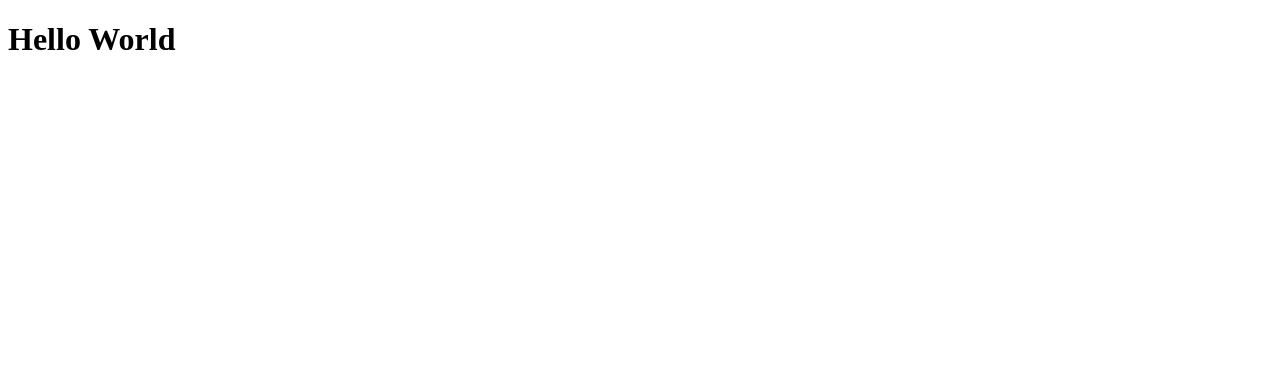
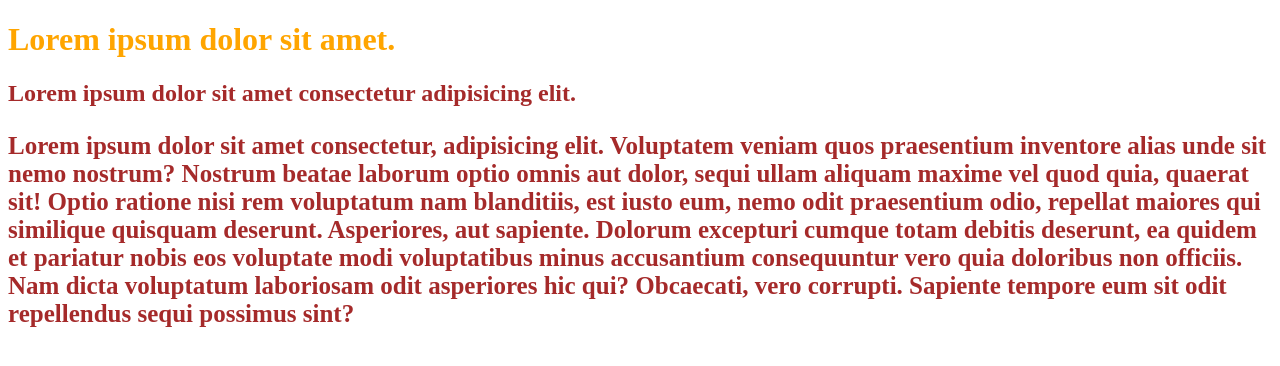
Before and after one commit to Sharmin2006/Project, a plain HTML site: page index.html in a window 1280 px wide. Drawn offline with Linux system fonts and the light colour scheme.

Commit message:
Add files via upload

```diff
--- a/index.html
+++ b/index.html
@@ -1,12 +1,40 @@
 <!DOCTYPE html>
-
-<html>
+<html lang="en">
   <head>
-    <title>My first web page</title>
+    <meta charset="UTF-8" />
+    <meta name="viewport" content="width=device-width, initial-scale=1.0" />
+    <title>CSS basics</title>
+    <style>
+      h2 {
+        color: blue;
+      }
+      p {
+        color: brown;
+      }
+      .browntext {
+        color: brown;
+      }
+    </style>
+    <link rel="stylesheet" href="style.css" />
   </head>
   <body>
-    <h1>
-    Hello World
-    </h1>
+    <h1 style="color: orange">Lorem ipsum dolor sit amet.</h1>
+    <h2 class="browntext">
+      Lorem ipsum dolor sit amet consectetur adipisicing elit.
+    </h2>
+
+    <p>
+      Lorem ipsum dolor sit amet consectetur, adipisicing elit. Voluptatem
+      veniam quos praesentium inventore alias unde sit nemo nostrum? Nostrum
+      beatae laborum optio omnis aut dolor, sequi ullam aliquam maxime vel quod
+      quia, quaerat sit! Optio ratione nisi rem voluptatum nam blanditiis, est
+      iusto eum, nemo odit praesentium odio, repellat maiores qui similique
+      quisquam deserunt. Asperiores, aut sapiente. Dolorum excepturi cumque
+      totam debitis deserunt, ea quidem et pariatur nobis eos voluptate modi
+      voluptatibus minus accusantium consequuntur vero quia doloribus non
+      officiis. Nam dicta voluptatum laboriosam odit asperiores hic qui?
+      Obcaecati, vero corrupti. Sapiente tempore eum sit odit repellendus sequi
+      possimus sint?
+    </p>
   </body>
 </html>
--- /dev/null
+++ b/style.css
@@ -0,0 +1,5 @@
+p {
+  font-weight: bold;
+  font-size: 25px;
+  color: brown;
+}
```
